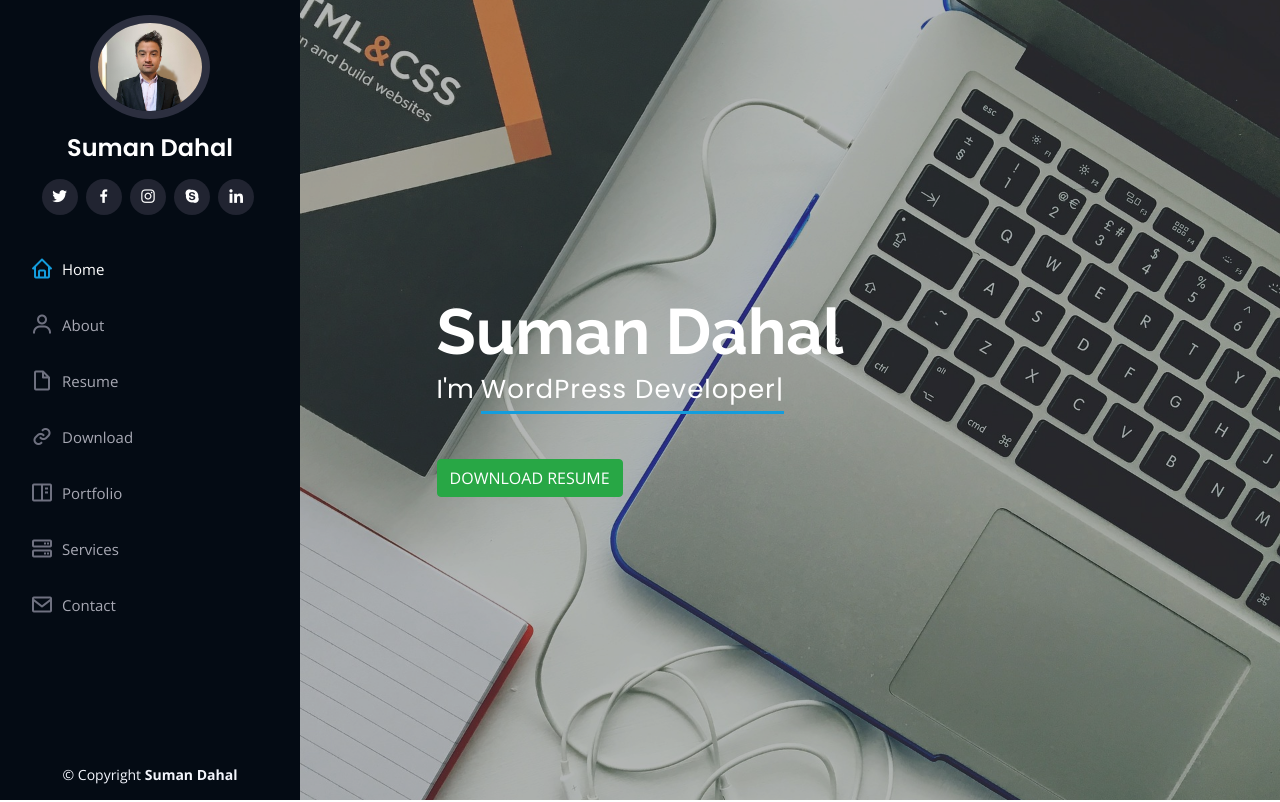
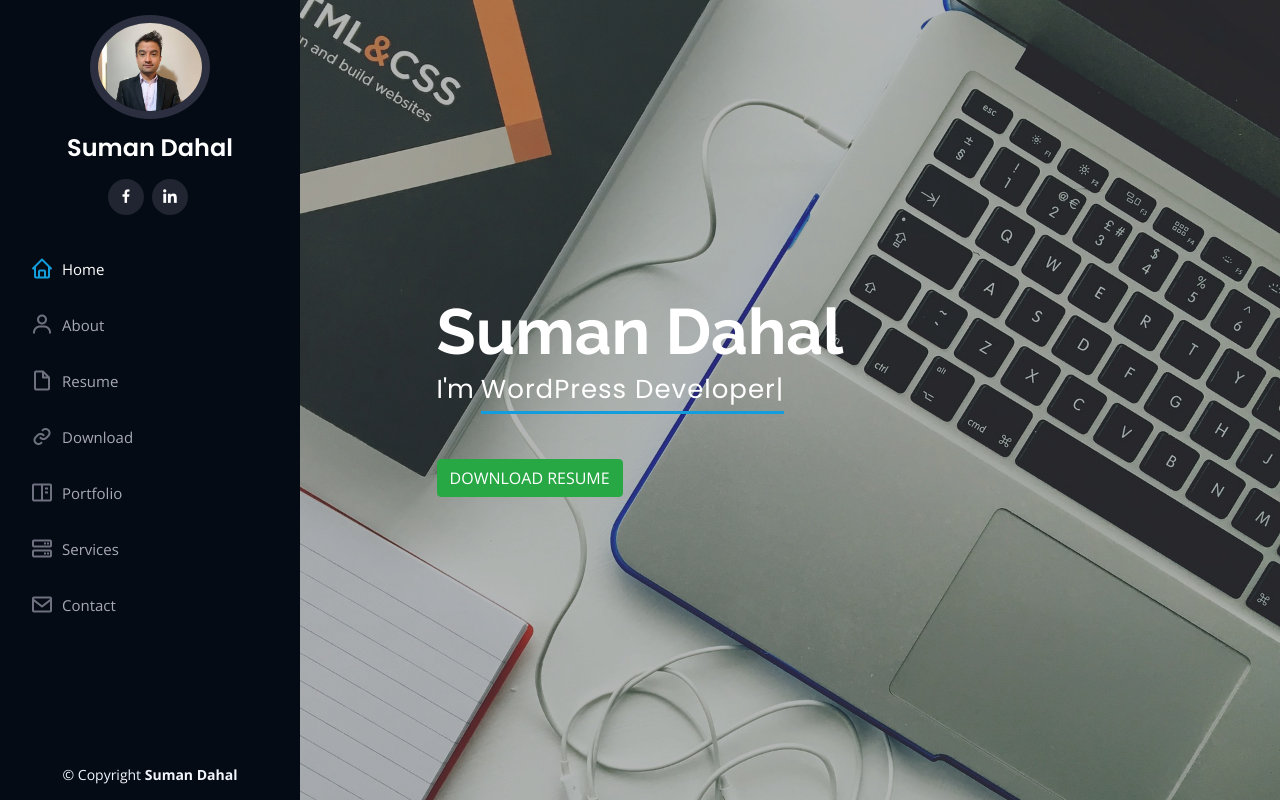
Before and after one commit to proDsuman/prodstudio, a plain HTML site: page index.html in a window 1280 px wide. Shown: the top 802 px of the page. Drawn offline with nearby package versions, Linux system fonts and the light colour scheme.

Commit message:
Update index.html

```diff
--- a/index.html
+++ b/index.html
@@ -43,11 +43,8 @@
         <img src="assets/img/suman(2).jpg" alt="" class="img-fluid rounded-circle">
         <h1 class="text-light"><a href="index.html">Suman Dahal</a></h1>
         <div class="social-links mt-3 text-center">
-          <a href="#" class="twitter"><i class="bx bxl-twitter"></i></a>
-          <a href="#" class="facebook"><i class="bx bxl-facebook"></i></a>
-          <a href="#" class="instagram"><i class="bx bxl-instagram"></i></a>
-          <a href="#" class="google-plus"><i class="bx bxl-skype"></i></a>
-          <a href="#" class="linkedin"><i class="bx bxl-linkedin"></i></a>
+        <a href="https://www.facebook.com/sum.dhll/" class="facebook"><i class="bx bxl-facebook"></i></a>
+        <a href="https://www.linkedin.com/in/suman-dahal-79714b104/" class="linkedin"><i class="bx bxl-linkedin"></i></a>
         </div>
       </div>
 
```
